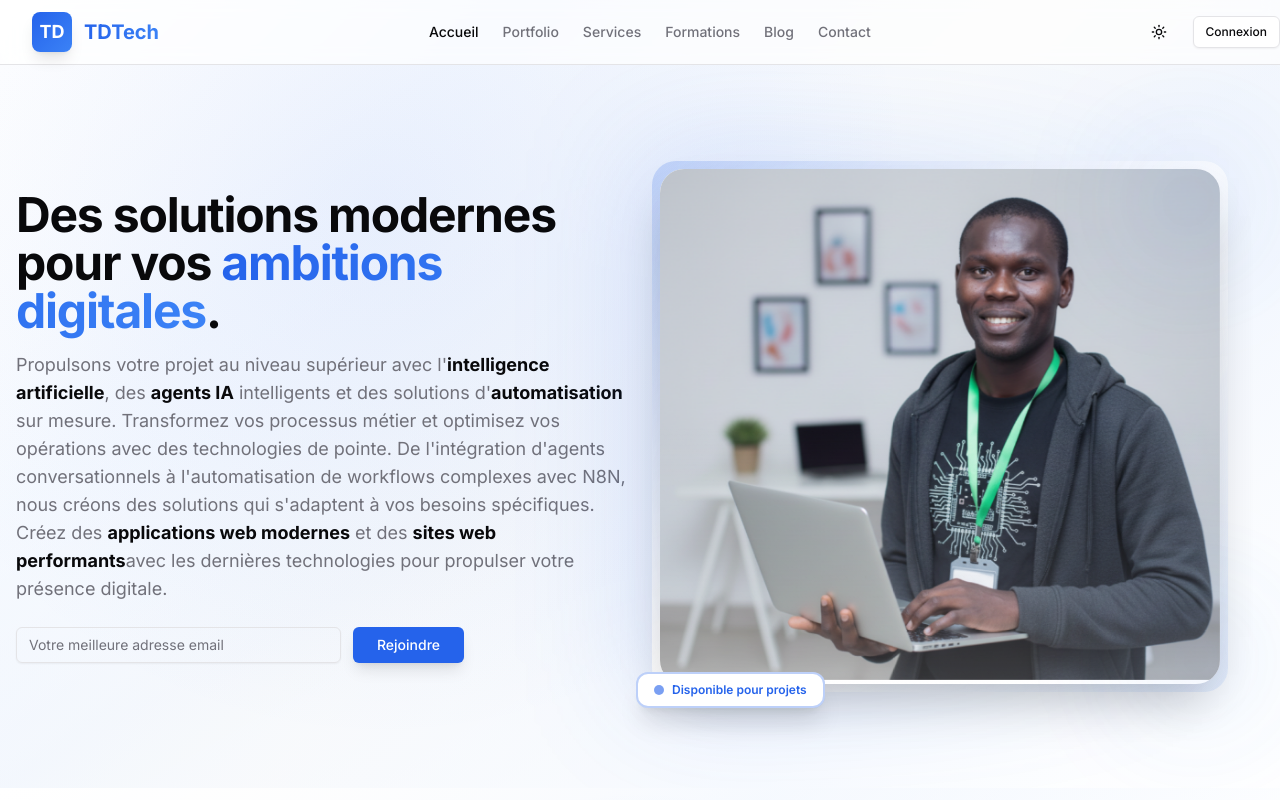
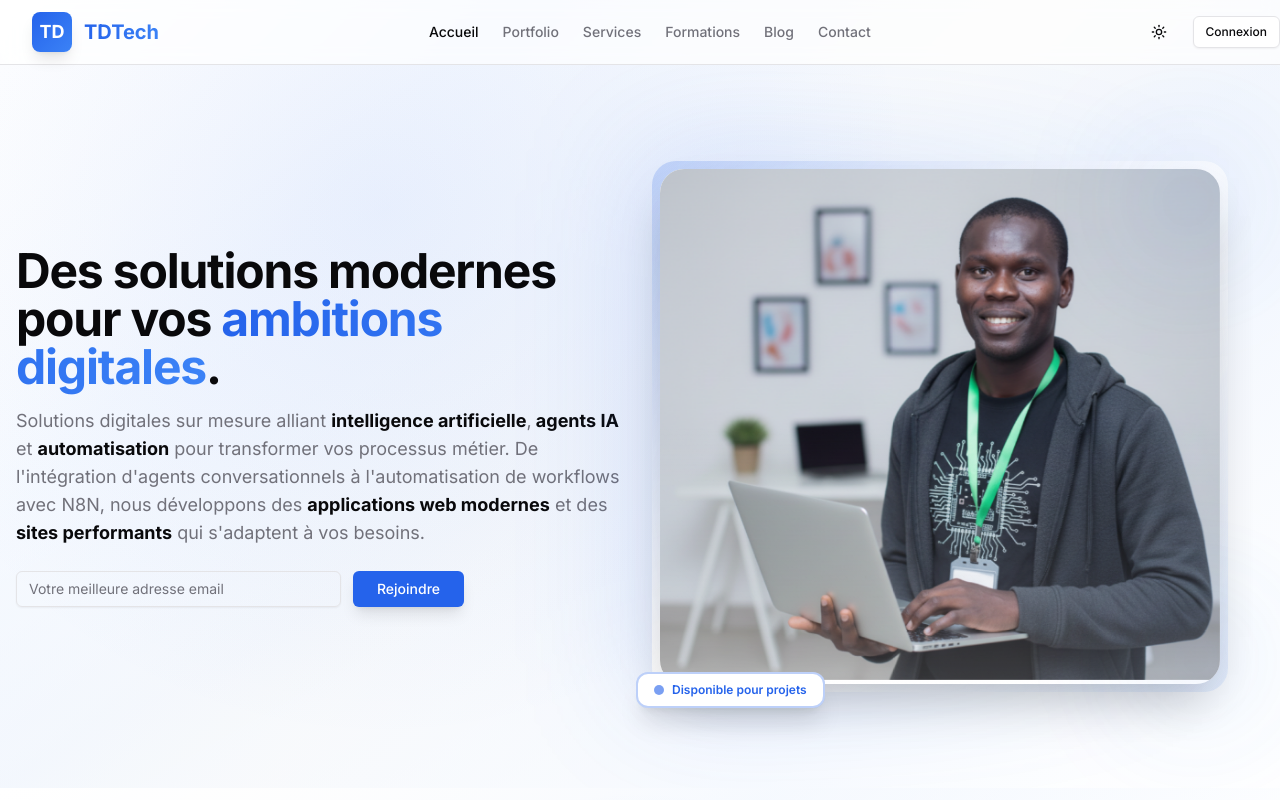
Before and after one commit to TIDIALLO/td-tech, a Next.js app: page / in a window 1280 px wide. Shown: the top 800 px of the page. Built offline with nearby package versions, Linux system fonts and the light colour scheme.

Commit message:
Update: Renommer le titre en Td-Tech et améliorer le texte hero pour plus de professionnalisme

```diff
--- a/src/app/layout.tsx
+++ b/src/app/layout.tsx
@@ -6,9 +6,9 @@ import { ThemeProvider } from "@/components/theme-provider";
 const inter = Inter({ subsets: ["latin"] });
 
 export const metadata: Metadata = {
-  title: "Tidiane Diallo - Portfolio & Formations",
-  description: "Développeur Fullstack, Expert en Automatisation IA et N8N. Découvrez mes projets, services et formations.",
-  keywords: ["développeur fullstack", "automatisation IA", "N8N", "formations", "web development"],
+  title: "Td-Tech | Tidiane Diallo - Solutions Digitales & Automatisation IA",
+  description: "Développeur Fullstack, Expert en Automatisation IA et N8N. Solutions digitales sur mesure pour propulser votre entreprise.",
+  keywords: ["développeur fullstack", "automatisation IA", "N8N", "formations", "web development", "Td-Tech", "Tidiane Diallo"],
 };
 
 export default function RootLayout({
--- a/src/app/page.tsx
+++ b/src/app/page.tsx
@@ -26,13 +26,11 @@ export default function Home() {
                     <span className="text-[#2563EB] bg-gradient-to-r from-[#2563EB] to-[#3B82F6] bg-clip-text text-transparent">ambitions digitales</span>.
                   </h1>
                   <p className="text-base md:text-lg text-muted-foreground leading-relaxed">
-                    Propulsons votre projet au niveau supérieur avec l&apos;<strong className="text-foreground">intelligence artificielle</strong>,
-                    des <strong className="text-foreground">agents IA</strong> intelligents et des solutions d&apos;<strong className="text-foreground">automatisation</strong> sur mesure.
-                    Transformez vos processus métier et optimisez vos opérations avec des technologies de pointe.
-                    De l&apos;intégration d&apos;agents conversationnels à l&apos;automatisation de workflows complexes avec N8N,
-                    nous créons des solutions qui s&apos;adaptent à vos besoins spécifiques.
-                    Créez des <strong className="text-foreground">applications web modernes</strong> et des <strong className="text-foreground">sites web performants</strong>
-                    avec les dernières technologies pour propulser votre présence digitale.
+                    Solutions digitales sur mesure alliant <strong className="text-foreground">intelligence artificielle</strong>,
+                    <strong className="text-foreground"> agents IA</strong> et <strong className="text-foreground">automatisation</strong> pour transformer vos processus métier.
+                    De l&apos;intégration d&apos;agents conversationnels à l&apos;automatisation de workflows avec N8N,
+                    nous développons des <strong className="text-foreground">applications web modernes</strong> et des
+                    <strong className="text-foreground"> sites performants</strong> qui s&apos;adaptent à vos besoins.
                   </p>
                 </div>
 
```
Also changed, not shown: 1 other file (tests, documents, lock files or other folders).
